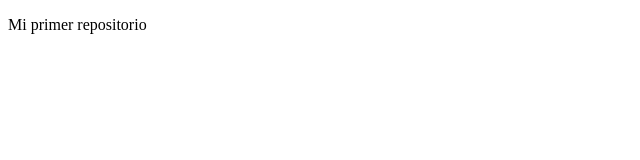
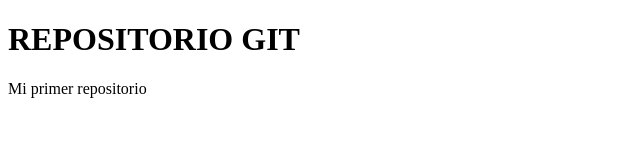
Before and after one commit to byDAVICHI/mi-website-one, a plain HTML site: page index.html in a window 1280 px wide. Shown: the whole page, without its empty margins (0-640 px from the left). Drawn offline with Linux system fonts and the light colour scheme.

Commit message:
segundo cambio

```diff
--- a/index.html
+++ b/index.html
@@ -3,9 +3,10 @@
 <head>
     <meta charset="UTF-8">
     <meta name="viewport" content="width=device-width, initial-scale=1.0">
-    <title>Document</title>
+    <title>REPOSITORIO</title>
 </head>
 <body>
+    <h1>REPOSITORIO GIT</h1>
     <p>Mi primer repositorio</p>
 </body>
 </html>
```
